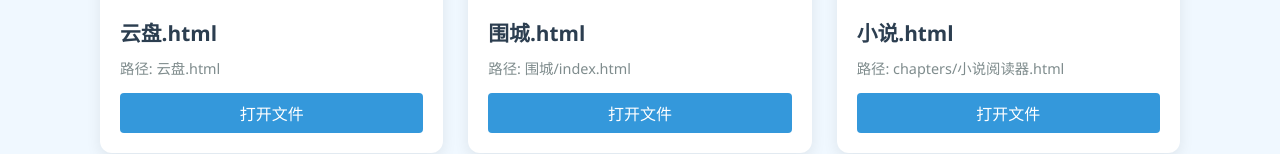
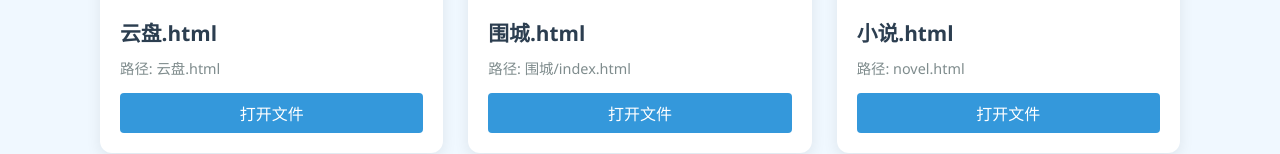
Before and after one commit to NormalHub/NormalHub.github.io, a plain HTML site: page index.html in a window 1280 px wide. Shown: the part 530-684 px from the top of the page. Drawn offline with Linux system fonts and the light colour scheme.

Commit message:
Update index.html

```diff
--- a/index.html
+++ b/index.html
@@ -29,7 +29,7 @@
     <script>
       // HTML文件数据
       const htmlFiles = [{name: "脚本",path: "i.html",icon: "📄"},{name: "音乐",path: "m.html",icon: "📄"},{name: "视频",path: "p.html",icon: "📄"},{name: "云盘.html",path: "云盘.html",icon: "☁"},{name: "围城.html",path: "围城/index.html",icon: "📕"},
-        {name: "小说.html",path: "chapters/小说阅读器.html",icon: "📕️"}
+        {name: "小说.html",path: "novel.html",icon: "📕️"}
       ];
       function generateFileCards(files) {
         const fileGrid = document.getElementById('fileGrid');
```
